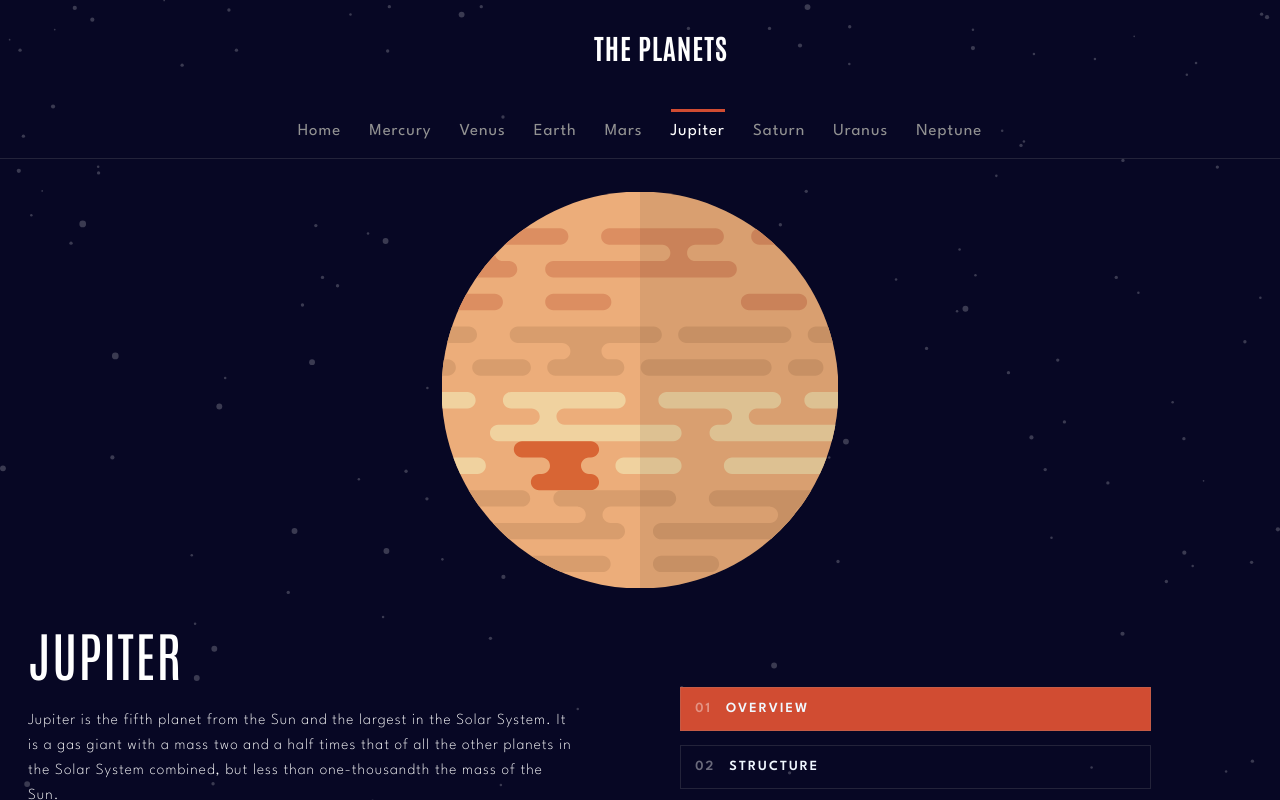
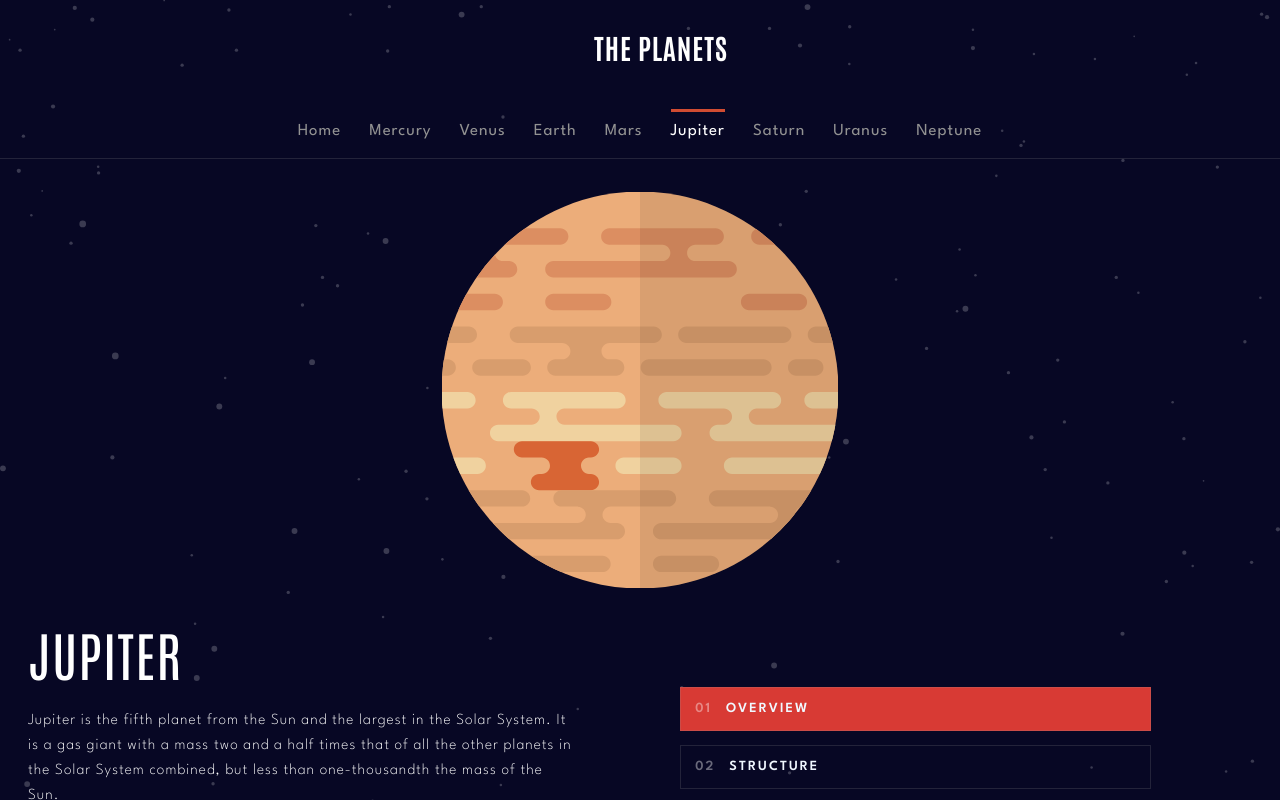
Before and after one commit to Beckibuzz93/Planet-Facts, a React (Vite) app: page /Jupiter in a window 1280 px wide. Built offline with nearby package versions, Linux system fonts and the light colour scheme.

Commit message:
change colours to correct ones

```diff
--- a/src/pages/Jupiter/index.jsx
+++ b/src/pages/Jupiter/index.jsx
@@ -9,7 +9,7 @@ import PlanetJupiter from '../../assets/planet-jupiter.svg';
 
 const Jupiter = () => {
   const styles = ({ isActive }) => ({
-    backgroundColor: isActive ? '#D14C32' : '',
+    backgroundColor: isActive ? '#D83A34' : '',
   });
   let sentence = `Jupiter is the fifth planet from the Sun and the largest in the Solar System. It is a gas giant with a mass two and a half times that of all the other planets in the Solar System combined, but less than one-thousandth the mass of the Sun.`
   return (
--- a/src/pages/Jupiter/structure.jsx
+++ b/src/pages/Jupiter/structure.jsx
@@ -9,7 +9,7 @@ import PlanetJupiter from '../../assets/planet-jupiter-internal.svg';
 
 const JupiterStructure = () => {
   const styles = ({ isActive }) => ({
-    backgroundColor: isActive ? '#D14C32' : '',
+    backgroundColor: isActive ? '#D83A34' : '',
   });
   let sentence = `When the Juno arrived in 2016, it found that Jupiter has a very diffuse core that mixes into its mantle. A possible cause is an impact from a planet of about ten Earth masses a few million years after Jupiter's formation, which would have disrupted an originally solid Jovian core.`
   return (
--- a/src/pages/Jupiter/surface.jsx
+++ b/src/pages/Jupiter/surface.jsx
@@ -10,7 +10,7 @@ import JupiterSurfaceImg from '../../assets/geology-jupiter.png';
 
 const JupiterSurface = () => {
   const styles = ({ isActive }) => ({
-    backgroundColor: isActive ? '#D14C32' : '',
+    backgroundColor: isActive ? '#D83A34' : '',
   });
   let sentence = `The best known feature of Jupiter is the Great Red Spot, a persistent anticyclonic storm located 22° south of the equator. It is known to have existed since at least 1831, and possibly since 1665.`
   return (
```
